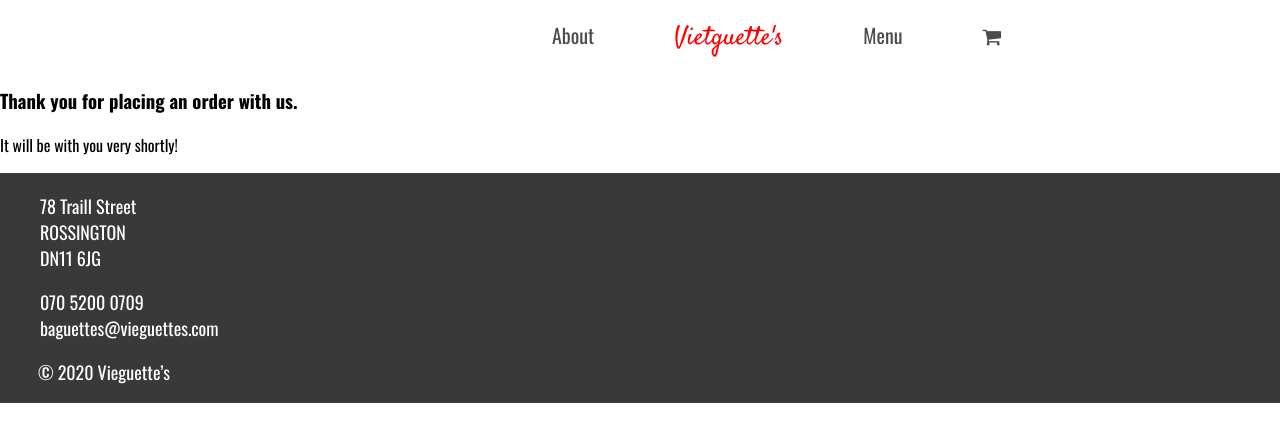
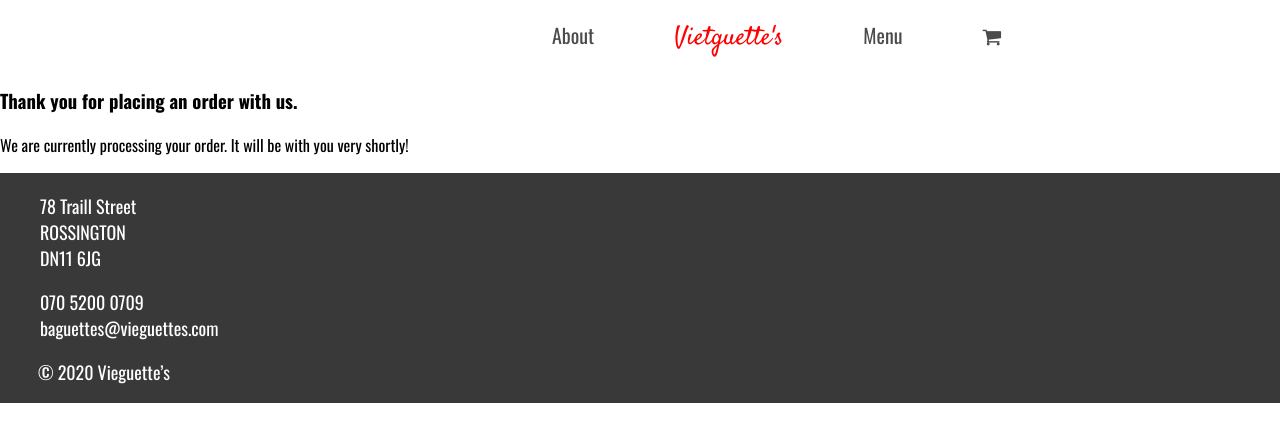
Before and after one commit to AnnaTran96/baguette, a React (Create React App) app in the folder frontend/: page /order_placed in a window 1280 px wide. Shown: the top 442 px of the page. Built offline with nearby package versions, Linux system fonts and the light colour scheme.

Commit message:
update content

```diff
--- a/frontend/src/components/Message.js
+++ b/frontend/src/components/Message.js
@@ -5,7 +5,7 @@ const Message = () => {
     return (
        <>
        <h3>Thank you for placing an order with us.</h3>
-       <p>It will be with you very shortly!</p>
+       <p>We are currently processing your order. It will be with you very shortly!</p>
        </>
     )
 }
```
